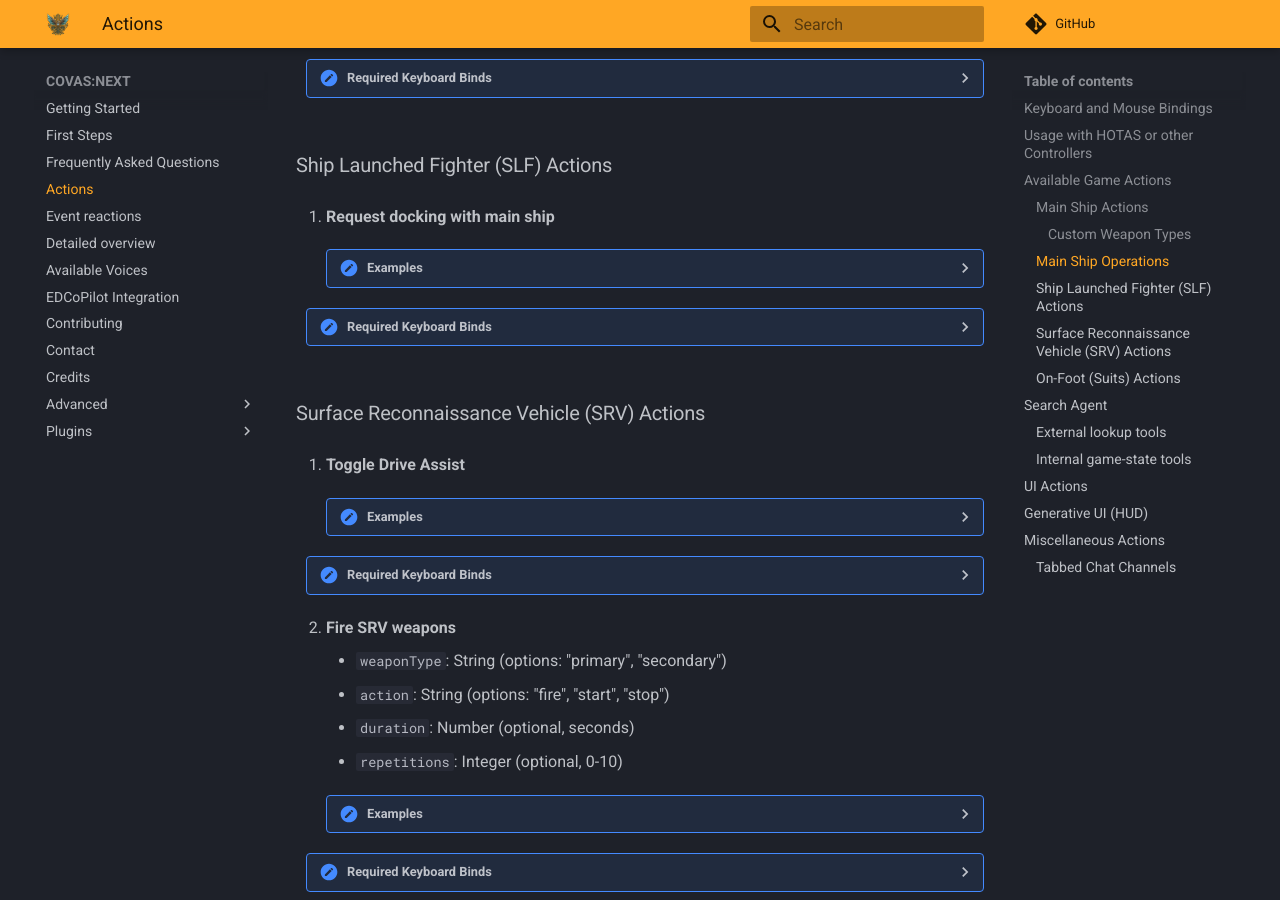
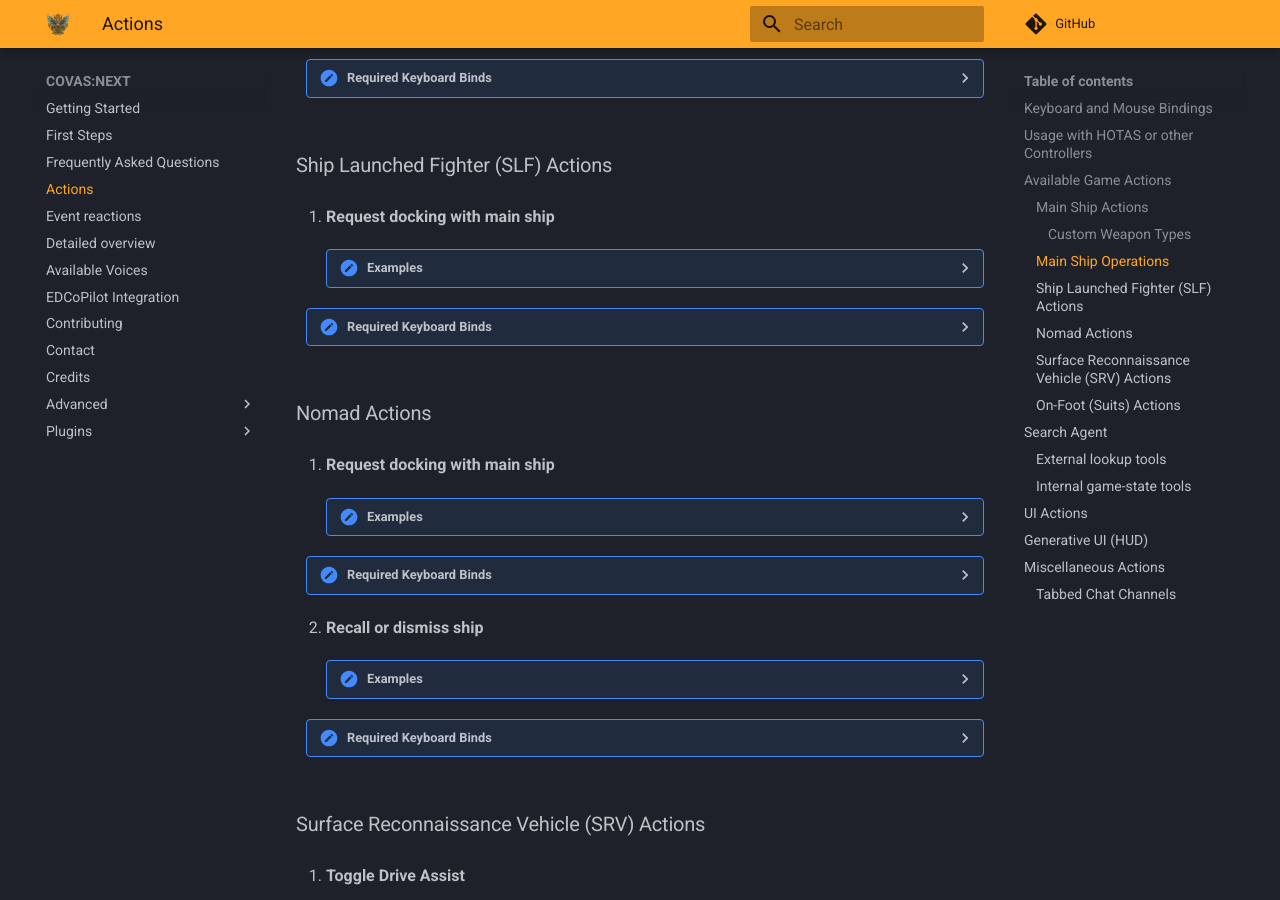
Before and after one commit to RatherRude/Elite-Dangerous-AI-Integration, an MkDocs documentation site: the page built from docs/20_actions.md, in a window 1280 px wide and 900 px high, scrolled down 6709 px. Built offline with MkDocs 1.6.1 and Material for MkDocs 9.7.7, drawn with Linux system fonts in a browser that asks for light colours; comment, search, counter and statistics services are not loaded.

Commit message:
Add nomad ship actions

```diff
--- a/docs/20_actions.md
+++ b/docs/20_actions.md
@@ -743,6 +743,49 @@ This is a list of all currently supported actions the AI can perform. Just talk
     - OrderRequestDock
     </details>
 
+### Nomad Actions
+
+1. **Request docking with main ship**
+
+    <details>
+    <summary>Examples</summary>
+
+    - request docking
+    - dock with ship
+    - return to ship
+    </details>
+
+    <details>
+    <summary>Required Keyboard Binds</summary>
+
+    - UIFocus
+    - FocusRadarPanel
+    - CyclePreviousPanel
+    - CycleNextPanel
+    - UI_Right
+    - UI_Select
+    </details>
+
+2. **Recall or dismiss ship**
+
+    <details>
+    <summary>Examples</summary>
+
+    - recall ship
+    - dismiss ship
+    </details>
+
+    <details>
+    <summary>Required Keyboard Binds</summary>
+
+    - UIFocus
+    - FocusRadarPanel
+    - CyclePreviousPanel
+    - CycleNextPanel
+    - UI_Right
+    - UI_Select
+    </details>
+
 ### Surface Reconnaissance Vehicle (SRV) Actions
 
 1. **Toggle Drive Assist**
```
Also changed, not shown: 1 other file.
